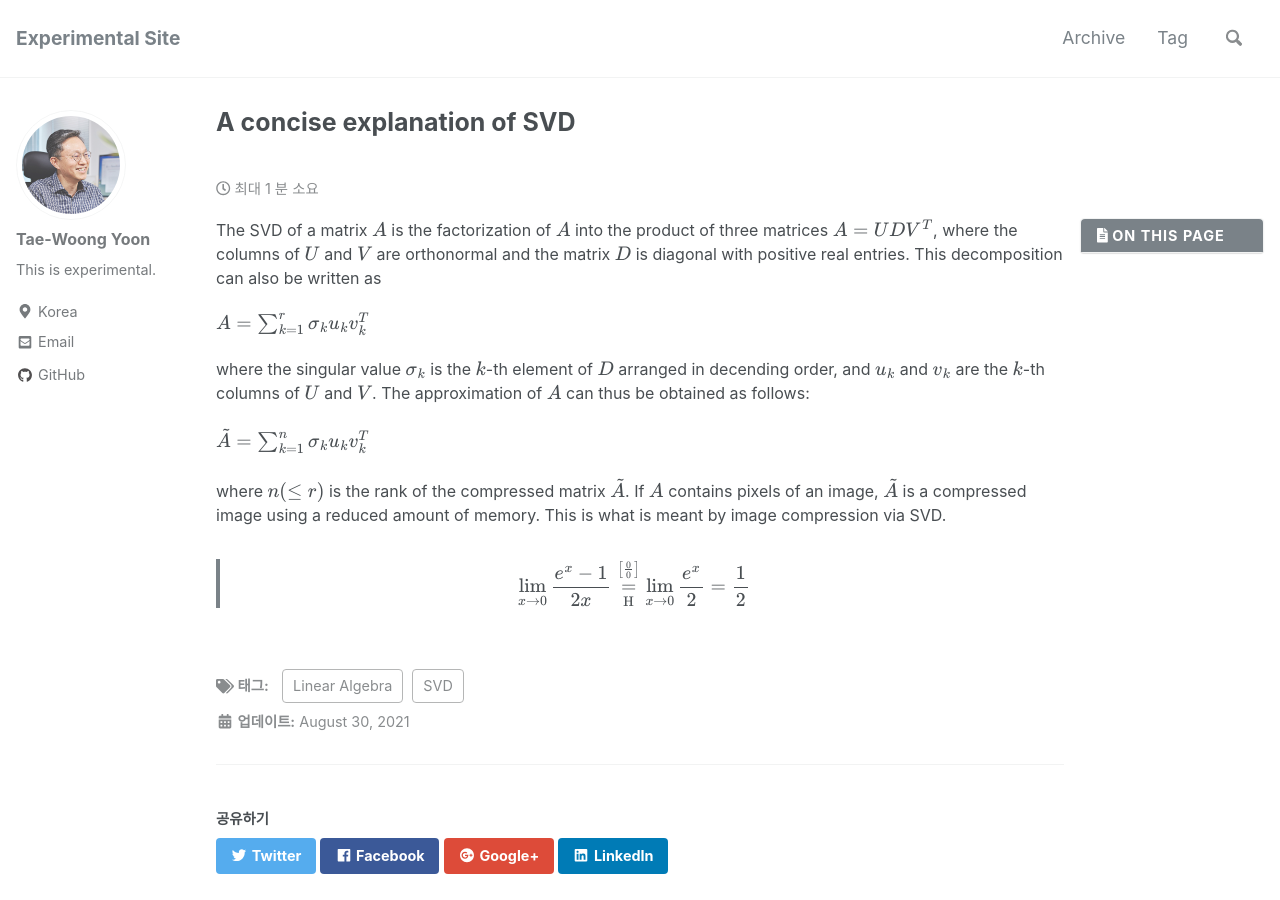
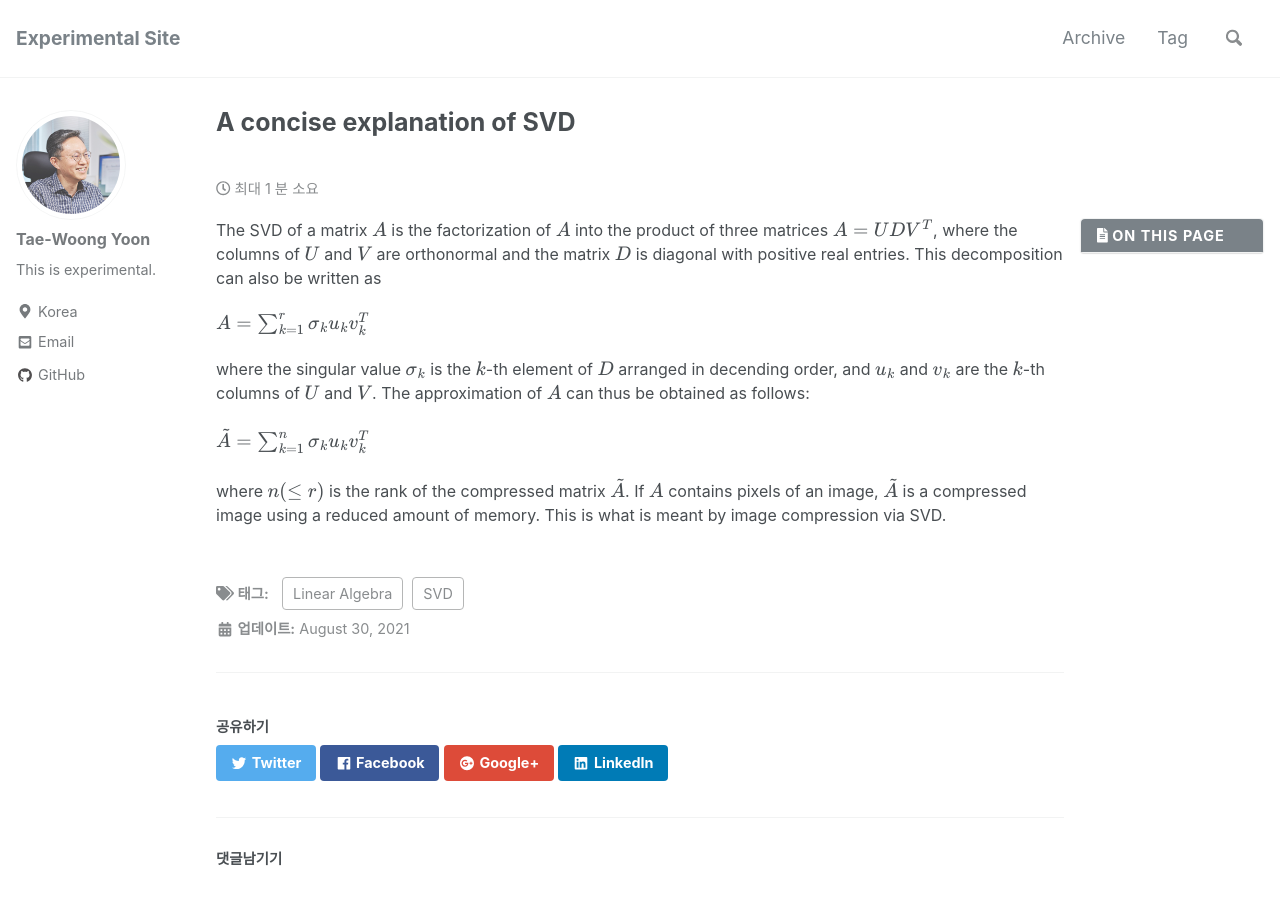
Before and after one commit to twy80/mkkim85.github.io, a Jekyll site: the page built from _posts/2021-08-30-svd.md, in a window 1280 px wide and 900 px high. Built offline with Jekyll 4.4.1, drawn with Linux system fonts in a browser that asks for light colours; nearby versions of some CDN libraries; formulas are drawn with MathJax 3; comment, search, counter and statistics services are not loaded.

Commit message:
Update 2021-08-30-svd.md

```diff
--- a/_posts/2021-08-30-svd.md
+++ b/_posts/2021-08-30-svd.md
@@ -24,10 +24,3 @@ $\tilde{A} = \sum_{k=1}^{n} \sigma_k u_k v_k^T$
 where $n (\le r)$ is the rank of the compressed matrix $\tilde{A}$. If $A$ contains pixels of an image,
 $\tilde{A}$ is a compressed image using a reduced amount of memory. This is what is meant by image
 compression via SVD.
-
->
-$$
-\lim_{x\to 0}{\frac{e^x-1}{2x}}
-\overset{\left[\frac{0}{0}\right]}{\underset{\mathrm{H}}{=}}
-\lim_{x\to 0}{\frac{e^x}{2}}={\frac{1}{2}}
-$$
```
